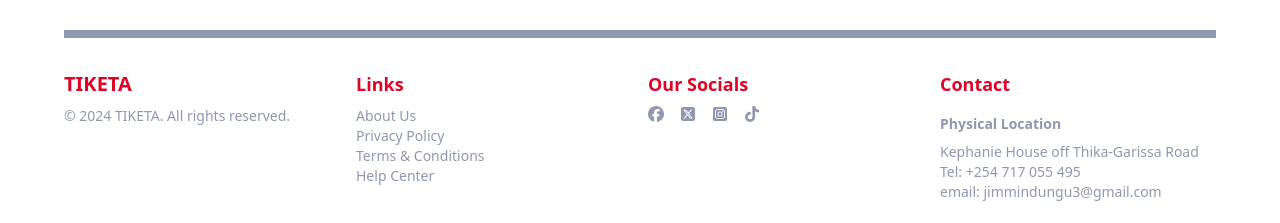
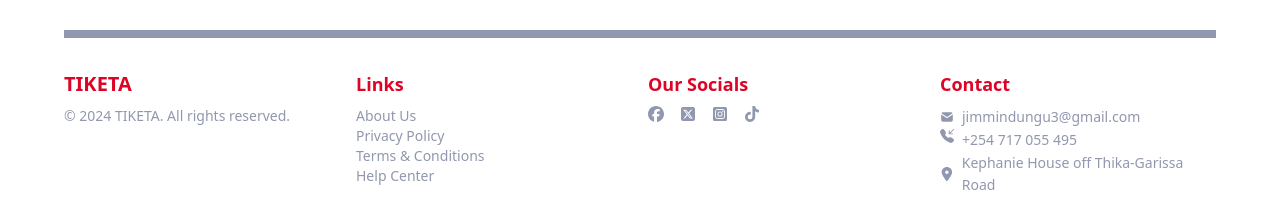
Before and after one commit to jimmindungu3/Tiketa, a React (Vite) app in the folder frontend/: page / in a window 1280 px wide. Shown: the part 670-893 px from the top of the page. Built offline with nearby package versions, Linux system fonts and the light colour scheme; no server answers.

Commit message:
add footer icons

```diff
--- a/frontend/src/components/Footer.jsx
+++ b/frontend/src/components/Footer.jsx
@@ -3,6 +3,9 @@
 import { FaSquareXTwitter } from "react-icons/fa6";
 import { FaInstagramSquare } from "react-icons/fa";
 import { FaTiktok } from "react-icons/fa";
+import { FaLocationDot } from "react-icons/fa6";
+import { BsTelephoneInboundFill } from "react-icons/bs";
+import { TbMailFilled } from "react-icons/tb";
 
 const Footer = () => {
   const currentYear = new Date().getFullYear();
@@ -42,12 +45,11 @@
             </a>
           </div>
         </div>
-        <div className="flex flex-col text-sm">
+        <div className="flex flex-col text-sm leading-relaxed">
           <div className="text-red-100 font-semibold mb-2 text-lg">Contact</div>
-          <div className="my-2 font-semibold">Physical Location</div>
-          <div>Kephanie House off Thika-Garissa Road</div>
-          <div>Tel: +254 717 055 495</div>
-          <div>email: jimmindungu3@gmail.com</div>
+          <div className="flex items-center"><TbMailFilled className="mr-2 text-md" />jimmindungu3@gmail.com</div>
+          <div className="flex item-center"><BsTelephoneInboundFill className="mr-2 text-md" />+254 717 055 495</div>
+          <div className="flex items-center"><FaLocationDot className="mr-2 text-md" />Kephanie House off Thika-Garissa Road</div>
         </div>
       </div>
     </div>
--- a/frontend/src/components/Navbar.jsx
+++ b/frontend/src/components/Navbar.jsx
@@ -7,15 +7,15 @@
 
 const Navbar = () => {
   const [jwtCookie, setJwtCookie] = useState(null);
-  const [userName, setUserName] = useState(null); // State for the user's full name
+  const [userName, setUserName] = useState(null);
   const [dropdownVisible, setDropdownVisible] = useState(false);
   const dropdownRef = useRef(null);
 
   useEffect(() => {
     const jwt = Cookies.get("jwt");
-    const user = Cookies.get("user"); // Retrieve the user cookie
+    const user = Cookies.get("user");
     setJwtCookie(jwt);
-    setUserName(user); // Set the user's name in state
+    setUserName(user);
   }, []);
 
   useEffect(() => {
@@ -34,9 +34,9 @@
 
   const handleLogout = () => {
     Cookies.remove("jwt");
-    Cookies.remove("user"); // Remove the user cookie as well
+    Cookies.remove("user");
     setJwtCookie(null);
-    setUserName(null); // Reset the user's name on logout
+    setUserName(null);
     setDropdownVisible(false);
   };
 
```
